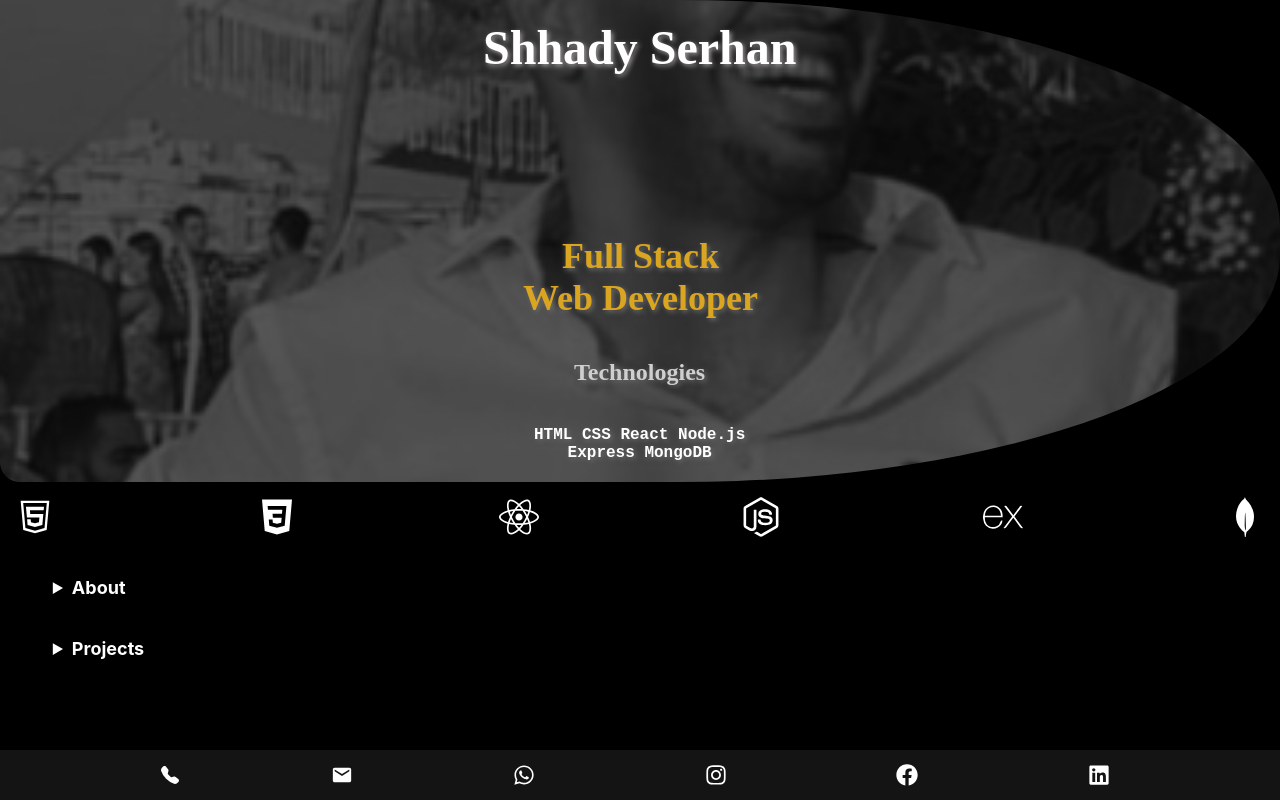
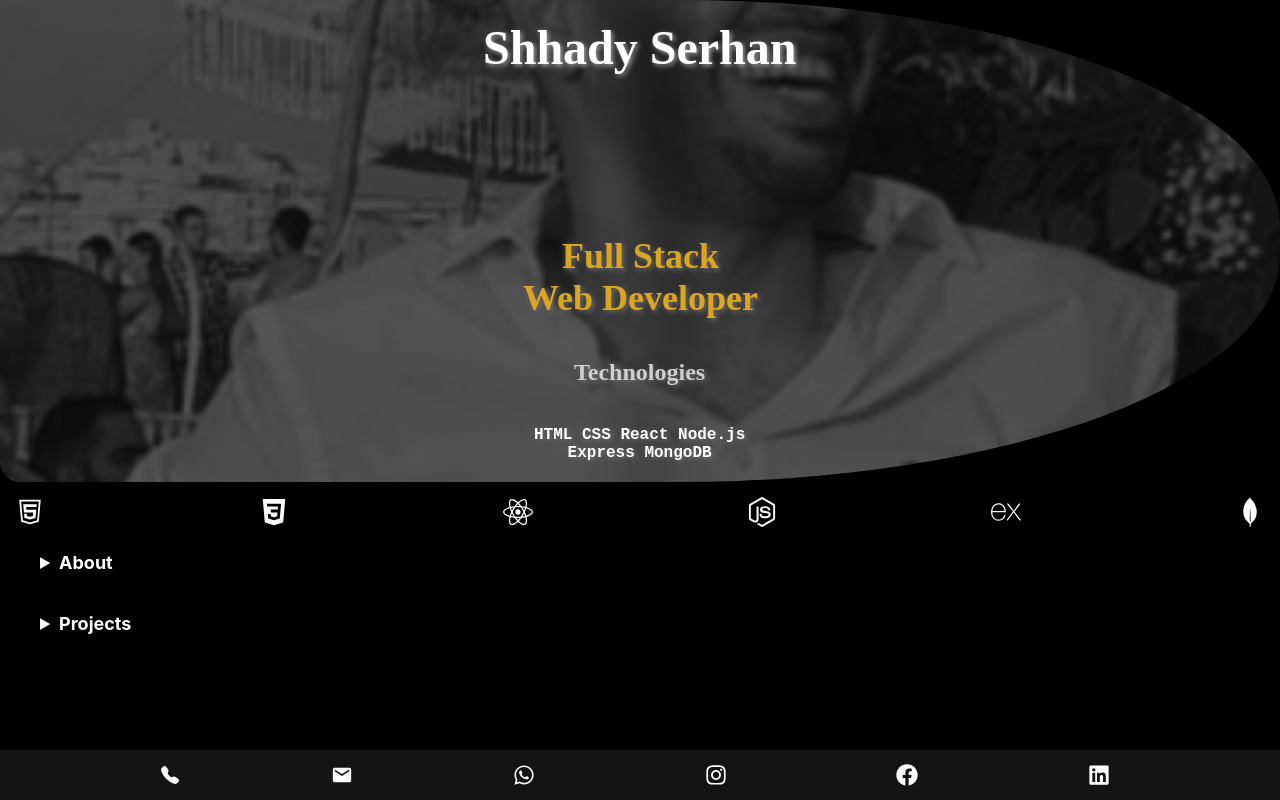
Before and after one commit to shhady/portfolio, a React (Create React App) app: page / in a window 1280 px wide. Built offline with nearby package versions, Linux system fonts and the light colour scheme.

Commit message:
tech icons

```diff
--- a/src/App.css
+++ b/src/App.css
@@ -62,7 +62,7 @@
   }
   .details{
     width: 98%;
-    margin: 5px auto;
+    /* margin: 5px auto; */
   }
   .icons {
     display: flex;
@@ -75,8 +75,8 @@
 
 
   .iconT{
-    height: 40px;
-    width: 40px;
+    height: 30px;
+    width: 30px;
     color: white;
 
   }
--- a/src/App.js
+++ b/src/App.js
@@ -56,7 +56,7 @@ function App() {
       </div>
       <div className="details">
       <details  style={{ color:"white"}}>
-    <summary  style={{fontWeight:"bold", fontSize:"18px", cursor:"pointer", color:"white", marginBottom:"20px", padding:"20px 20px 0px 40px",}}>
+    <summary  style={{fontWeight:"bold", fontSize:"18px", cursor:"pointer", color:"white", marginBottom:"20px", padding:"10px 20px 0px 40px",}}>
       About
     </summary>
     <div className="about">
```
